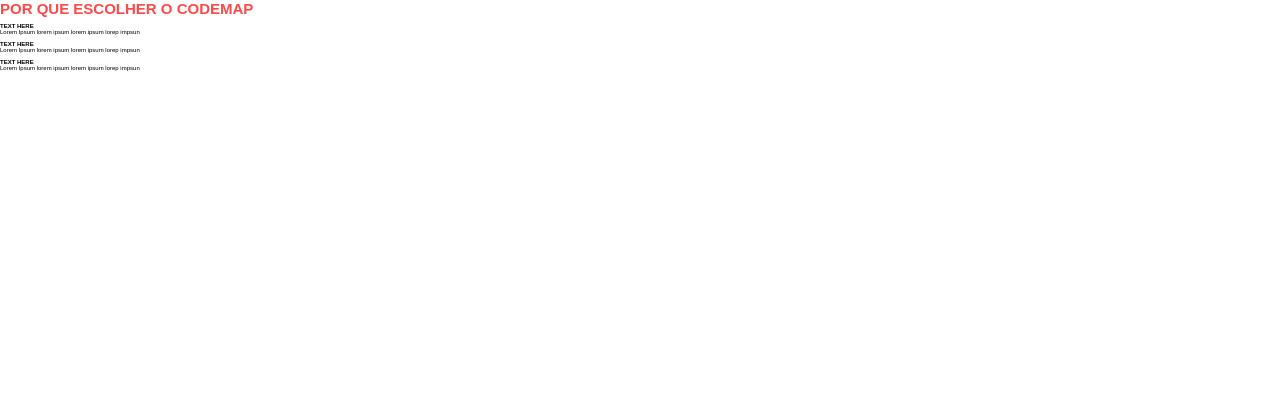
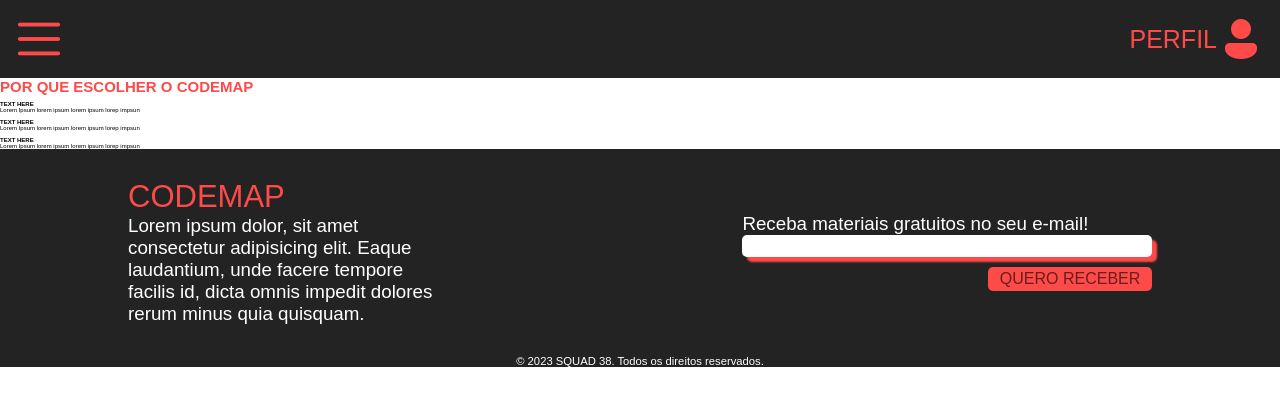
Before and after one commit to Squad-038/CodeMap, a plain HTML site: page pages/home/index.html in a window 1280 px wide. Drawn offline with Linux system fonts and the light colour scheme; a web font is replaced by a local one.

Commit message:
acrescentando navbar e footer

```diff
--- /dev/null
+++ b/components/Footer.js
@@ -0,0 +1,3 @@
+export const Footer = () => {
+    return `<p>&copy; 2023 SQUAD 38. Todos os direitos reservados.</p>`
+}
--- /dev/null
+++ b/components/Navbar.js
@@ -0,0 +1,6 @@
+export const Navbar = () => {
+    return `<nav>
+        <a href="" id="perfil"><img src="../../assets/imgs/icons8-cardápio-48.png"></a>
+        <a href="" id="perfil">PERFIL<img src="../../assets/imgs/icons8-convidado-masculino-48.png" alt="Ícone perfil de usuário"></a>
+    </nav>`
+}
--- /dev/null
+++ b/components/index.js
@@ -0,0 +1,3 @@
+import { Navbar } from "../components/navbar.js";
+import { Footer } from "../components/Footer.js";
+export {Navbar,Footer};
--- a/pages/home/index.html
+++ b/pages/home/index.html
@@ -6,6 +6,7 @@
   <meta name="viewport" content="width=device-width, initial-scale=1.0">
   <title>CodeMap</title>
   <link rel="stylesheet" href="index.css">
+  <link rel="stylesheet" href="../../styles/scss/styles.css">
 </head>
 
 <body>
@@ -40,11 +41,23 @@
     </section>
 
   </section>
-  <section class="contato"></section>
+  <section class="contato">
+    <div id="descricao">
+      <p class="titulo">CODEMAP</p>
+      <p>Lorem ipsum dolor, sit amet consectetur adipisicing elit. Eaque laudantium, unde facere tempore facilis id, dicta omnis impedit dolores rerum minus quia quisquam.</p>
+    </div>
+    <div id="materiais-gratuitos">
+      <p>Receba materiais gratuitos no seu e-mail!</p>
+      <div id="email-form">
+        <input type="email" name="" id="email">
+        <input type="button" id="button" value="QUERO RECEBER">
+      </div>
+    </div>
+  </section>
   <footer></footer>
 
 
-
+  <script src="index.js" type="module"></script>
 </body>
 
 </html>
--- /dev/null
+++ b/pages/home/index.js
@@ -0,0 +1,7 @@
+import {Navbar, Footer} from "../../components/index.js";
+
+const header = document.querySelector('header');
+header.innerHTML= Navbar();
+
+const footer = document.querySelector('footer');
+footer.innerHTML=Footer();
--- a/pages/home/index.scss
+++ b/pages/home/index.scss
@@ -4,3 +4,79 @@
   color: $main-color;
   font-size: $fs-15;
 }
+
+header{
+  background-color: $secondary-color;
+  nav{
+    display: flex;
+    align-items: center;
+    justify-content: space-between;
+    padding: 15px;
+    #perfil{
+      display:flex;
+      align-items: center;
+    }
+  }
+
+  a{
+    text-decoration: none;
+    color: $main-color;
+    font-size: $fs-25;
+
+  }
+}
+
+footer{
+  background-color: $secondary-color;
+  color: white;
+  font-size: $fs-18;
+  text-align: center;
+}
+
+.contato{
+  background-color: $secondary-color;
+  display: grid;
+  grid-template-columns: 60% 40%;
+  padding: 30px;
+  align-items: center;
+  padding-inline: 10%;
+  #descricao{
+    width: 50%;
+  }
+  div{
+    font-size: $fs-30;
+    .titulo{
+      font-size: $fs-31;
+      color: $main-color;
+    }
+    p{
+      color:white;
+    }
+    #materiais-gratuitos{
+      width: 70%;
+    }
+    #email-form{
+      display: flex;
+      flex-direction: column;
+    }
+    #email{
+      -webkit-box-shadow: 14px 14px 5px -8px rgba(254,74,73,1);
+      -moz-box-shadow: 14px 14px 5px -8px rgba(254,74,73,1);
+      box-shadow: 5px 5px 2px  rgba(254,74,73,1);
+      border-radius: 5px;
+      border:none;
+      width: 100%;
+      margin-bottom: 10px;
+    }
+    #button{
+      border: none;
+      border-radius: 5px;
+      padding: 3px;
+      font-size: $fs-16;
+      background-color: $main-color;
+      width: 40%;
+      align-self: flex-end;
+      color:#681e1e;
+    }
+  }
+}
--- a/styles/scss/_variables.scss
+++ b/styles/scss/_variables.scss
@@ -15,6 +15,7 @@
 $fs-25: 2.5rem;
 $fs-26: 2.6rem;
 $fs-30: 3rem;
+$fs-31: 3.1rem;
 $fs-37: 3.7rem;
 $fs-40: 4rem;
 $fs-45: 4.5rem;
@@ -27,11 +28,3 @@
 $fw-600: 500;
 $fw-600: 600;
 $fw-800: 800;
-
-* {
-  font-size: 62.5%;
-  margin: 0;
-  padding: 0;
-  box-sizing: border-box;
-  font-family: $ff-bayon;
-}
--- a/styles/scss/styles.scss
+++ b/styles/scss/styles.scss
@@ -1 +1,9 @@
 @import '../scss/variables';
+
+* {
+    font-size: 62.5%;
+    margin: 0;
+    padding: 0;
+    box-sizing: border-box;
+    font-family: $ff-bayon;
+  }
```
Also changed, not shown: assets/imgs/icons8-cardápio-48.png (added), assets/imgs/icons8-convidado-masculino-48.png (added), pages/home/index.css, 2 other files.
